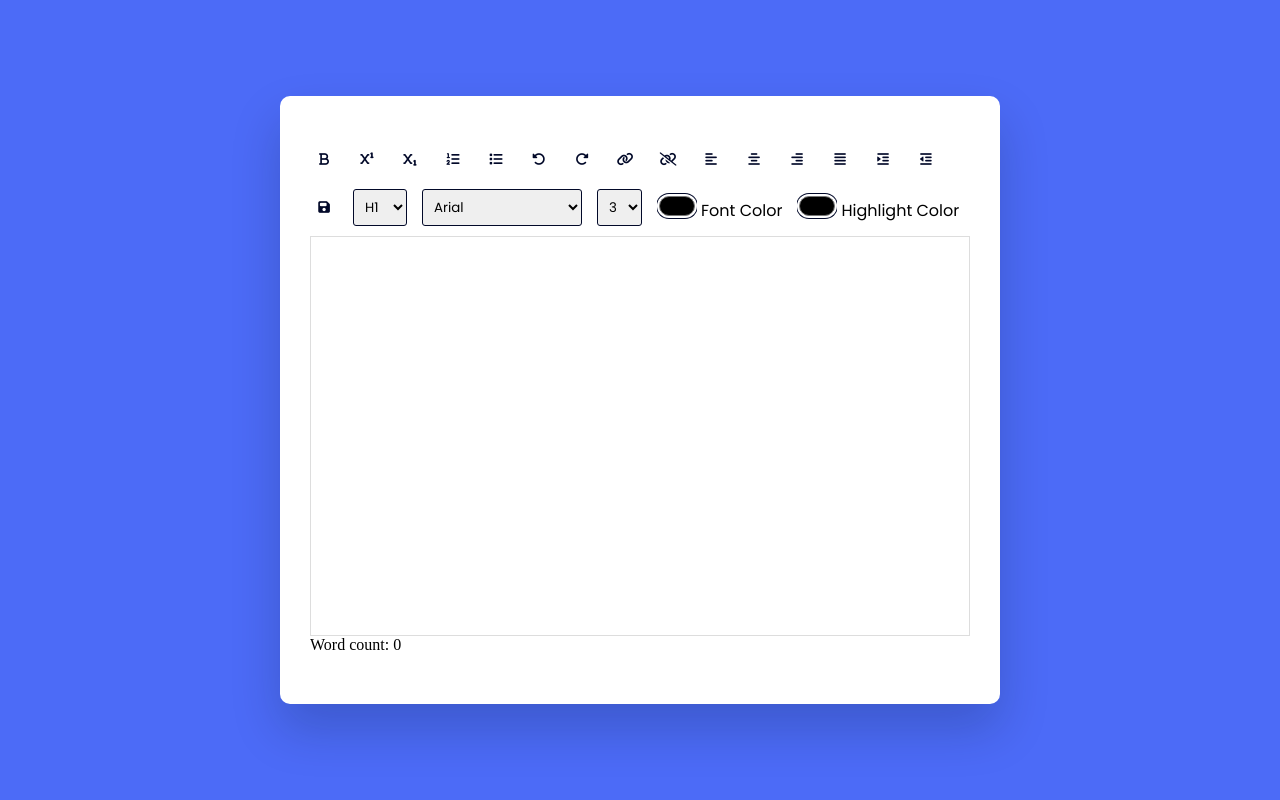
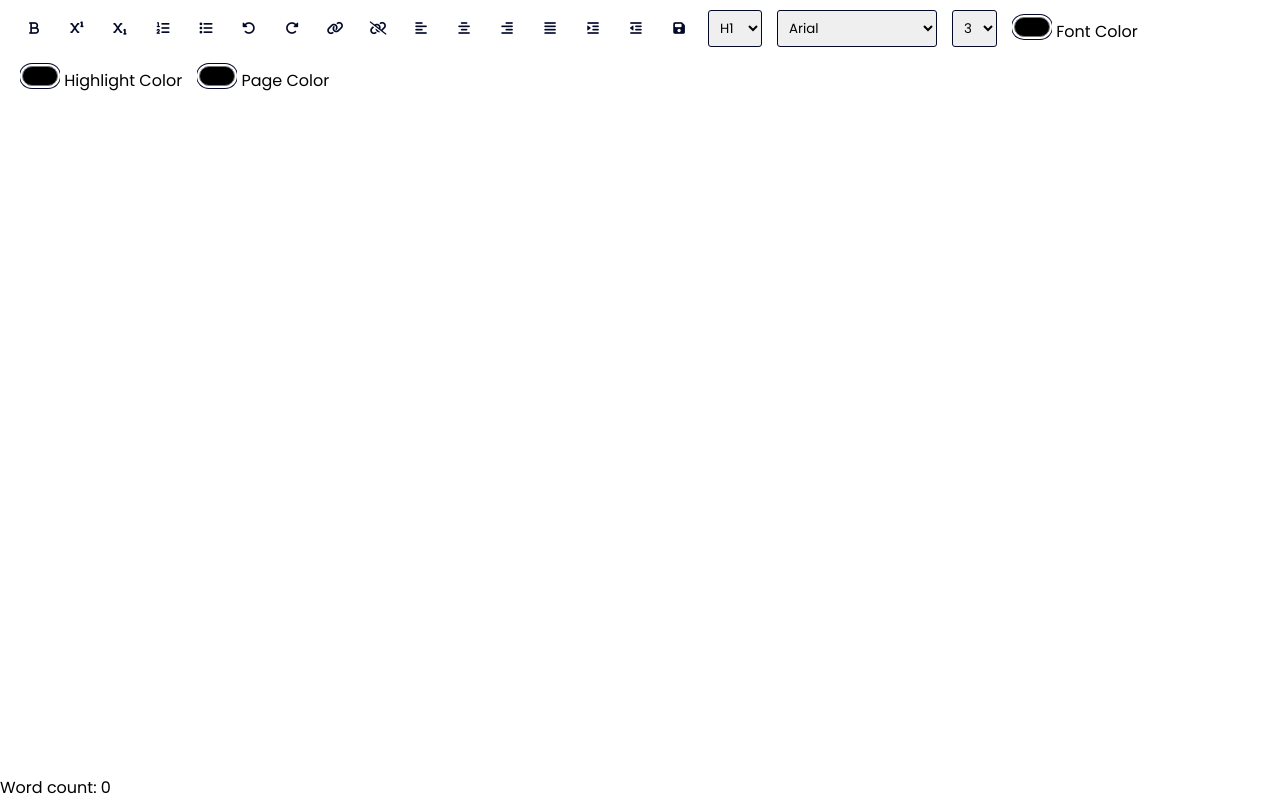
Before and after one commit to jsho982045/Text-Editor, a plain HTML site: page index.html in a window 1280 px wide. Drawn offline with Linux system fonts and the light colour scheme.

Commit message:
Added feature to change page color

```diff
--- a/index.html
+++ b/index.html
@@ -85,6 +85,11 @@
                 <input type="color" id="backColor" class="adv-option-button">
                 <label for="backColor">Highlight Color</label>
             </div>
+            <div class=""input-wrapper>
+                <input type="color" id="pageColor" class="adv-option-button">
+                <label for="pageColor">Page Color</label>
+            </div>
+
 
         </div>
         <div id="text-input" contenteditable="true"></div>
--- a/script.js
+++ b/script.js
@@ -59,6 +59,11 @@ function downloadFile(filename, text) {
     element.click();
     document.body.removeChild(element);
 }
+
+document.getElementById("pageColor").addEventListener("input", function(e) {
+    const color = e.target.value;
+    document.getElementById("text-input").style.backgroundColor = color;
+});
 
 document.addEventListener('DOMContentLoaded', updateWordCount);
 const intializer = () => {
--- a/style.css
+++ b/style.css
@@ -6,27 +6,31 @@
     box-sizing: border-box;
 }
 
-body{
-    background: #4c6bf7;
+html, body{
+    height: 100%;
+    margin: 0;
+    background: #fff;
+    font-family: 'Poppins', sans-serif;
 }
 
-.container{
-    background-color: #fff;
-    width: 90vmin;
-    padding: 50px 30px;
-    position: absolute;
-    transform: translate(-50%, -50%);
-    left: 50%;
-    top: 50%;
-    border-radius: 10px;
-    box-shadow: 0 25px 50px rgba(7, 20, 35, 0.2);
+.container {
+    display: flex; /* Use flexbox layout */
+    flex-direction: column; /* Stack children vertically */
+    height: 100%; /* Set container to full viewport height */
+    max-width: 100vw; /* Ensure it doesn't exceed the width of the viewport */
+    overflow: hidden; /* Hide any overflow */
+    border-radius: 0; /* Remove border-radius for full width */
+    box-shadow: none; /* Optional: remove shadow if you don't need it */
 }
 
-.options{
+.options {
+    background-color: #fff;
+    padding: 10px 20px;
     display: flex;
     flex-wrap: wrap;
     align-items: center;
     gap: 15px;
+    z-index: 2; /* Ensure the toolbar is above the text input */
 }
 
 button{
@@ -75,11 +79,15 @@ input[type="color"]::-moz-color-swatch{
     box-shadow: 0 0 0 2px #fff, 0 0 0 3px #020929;
 }
 
-#text-input{
-    margin-top: 10px;
-    border: 1px solid #ddd;
+
+#text-input {
+    flex-grow: 1; /* Allow the text area to fill the remaining space */
     padding: 20px;
-    height: 50vh;
+    border: none; /* Remove border */
+    outline: none; /* Remove outline */
+    resize: none; /* Remove resizing handle */
+    margin-top: 0; /* Remove margin top */
+    background-color: transparent;
 }
 
 .active{
```
